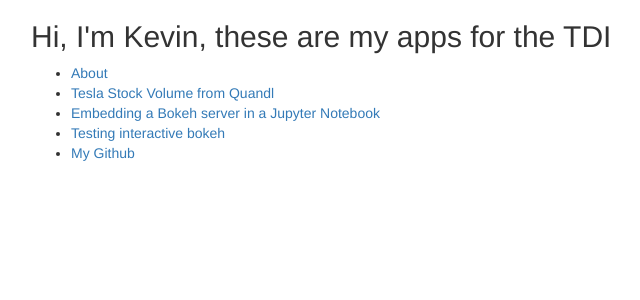
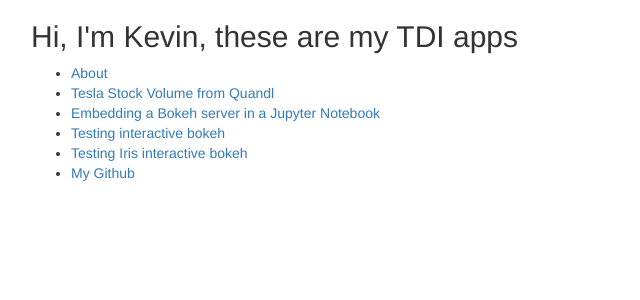
Before and after one commit to kleempoel/TDI_Milestone_KL, a Flask app: page / in a window 1280 px wide. Shown: the top 300 px of the page, without its empty margins (39-679 px from the left). Run offline with Flask 2, Linux system fonts and the light colour scheme; parts of the project's set-up code (start-up, migrations or seed data) failed here and were passed over; some libraries are stand-ins or nearby versions.

Commit message:
make it better

```diff
--- a/app.py
+++ b/app.py
@@ -1,7 +1,39 @@
 from flask import Flask, render_template, request, redirect
+import pandas as pd
+
+from bokeh.embed import components
+from bokeh.io import show, output_file
+from bokeh.models import ColumnDataSource
+from bokeh.palettes import Spectral6
+from bokeh.plotting import figure
+from bokeh.transform import factor_cmap
 
 app = Flask(__name__)
 
+# Load the Iris Data Set
+iris_df = pd.read_csv("data/iris.data",
+    names=["Sepal Length", "Sepal Width", "Petal Length", "Petal Width", "Species"])
+feature_names = iris_df.columns[0:-1].values.tolist()
+
+
+# Create the main plot
+def create_figure(current_feature_name, bins):
+    bins=bins
+    bins_val=pd.qcut(iris_df[current_feature_name], q=bins,precision=1).value_counts()
+    bins_count=list(bins_val)
+    inter_iris= [str(x) for x in range(1,bins + 1)]
+    source = ColumnDataSource(data=dict(intervals=inter_iris, counts=bins_count))
+    p = figure(x_range=inter_iris, plot_height=350, toolbar_location=None, title="Counts")
+    p.vbar(x='intervals', top='counts', width=0.9, source=source,
+           line_color='white', fill_color=factor_cmap('intervals', palette=Spectral6, factors=inter_iris))
+
+    p.xgrid.grid_line_color = None
+    p.y_range.start = 0
+    p.y_range.end = round(max(bins_count)*1.1,0)
+    return p
+
+
+#Index page
 @app.route('/')
 def index():
   return render_template('index.html')
@@ -10,7 +42,7 @@ def index():
 def about():
   return render_template('about.html')
 
-@app.route('/Quandl_TSLA')
+@app.route('/Quandl_Tesla')
 def Quandl_TSLA():
   return render_template('Quandl_TSLA.html')
 
@@ -22,5 +54,20 @@ def notebook_embed():
 def bokeh_add_plot_no_server():
   return render_template('bokeh_add_plot_no_server.html')
 
+@app.route('/iris_index1')
+def iris_interactive_bokeh():
+    # Determine the selected feature
+	current_feature_name = request.args.get("feature_name")
+	if current_feature_name == None:
+		current_feature_name = "Sepal Length"
+
+	# Create the plot
+	plot = create_figure(current_feature_name, 8)
+
+	# Embed plot into HTML via Flask Render
+	script, div = components(plot)
+	return render_template("iris_index1.html", script=script, div=div,
+		feature_names=feature_names,  current_feature_name=current_feature_name)
+
 if __name__ == '__main__':
   app.run(port=5000)
--- a/templates/index.html
+++ b/templates/index.html
@@ -16,12 +16,13 @@
     <div class="container">
       <div class="row">
         <div class="col-lg-12 text-left">
-          <h2>Hi, I'm Kevin, these are my apps for the TDI</h2>
+          <h2>Hi, I'm Kevin, these are my TDI apps</h2>
           <ul>
             <li><a href="/about">About</a></li>
-            <li><a href="/Quandl_TSLA">Tesla Stock Volume from Quandl</a></li>
+            <li><a href="/Quandl_Tesla">Tesla Stock Volume from Quandl</a></li>
 			<li><a href="/notebook_embed">Embedding a Bokeh server in a Jupyter Notebook</a></li>
 			<li><a href="/bokeh_add_plot_no_server">Testing interactive bokeh</a></li>
+			<li><a href="/iris_index1">Testing Iris interactive bokeh</a></li>
 			<li><a target="_blank" href="https://github.com/kleempoel/">My Github</a></li>
           </ul>
         </div>
```
Also changed, not shown: templates/iris_index1.html (added, +35 -0 lines), 2 other files.
